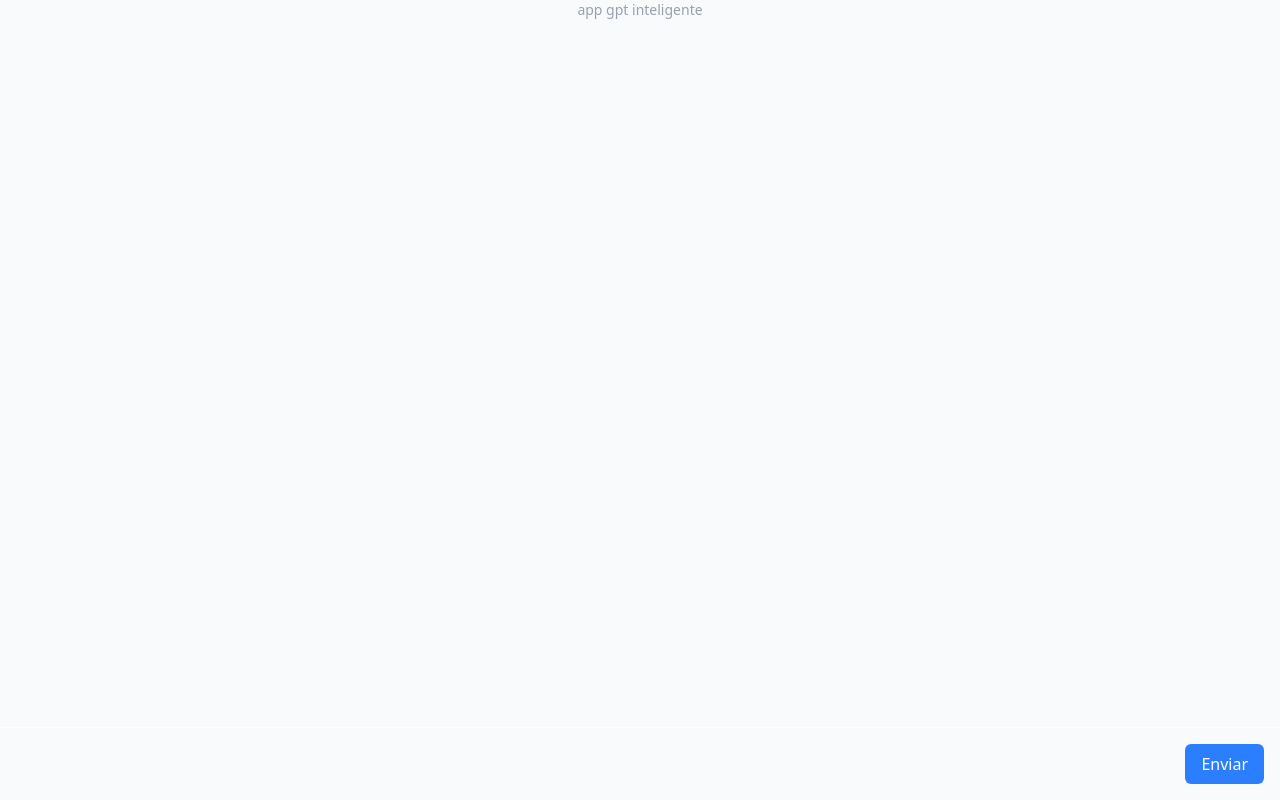
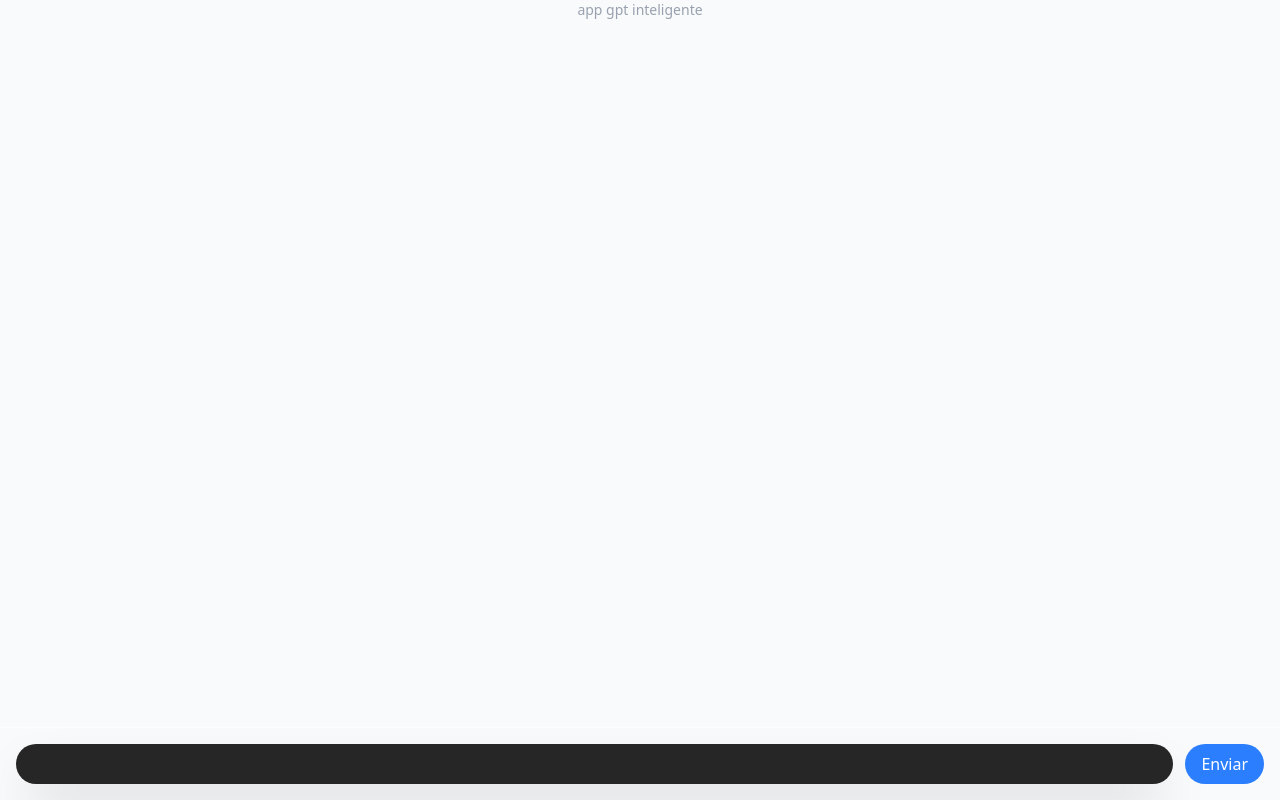
Before and after one commit to angelcgar/mi-chatbot, a React (Vite) app: page / in a window 1280 px wide. Built offline with nearby package versions, Linux system fonts and the light colour scheme.

Commit message:
style: mejorar estilos del input de ingresar el texto del usuario

```diff
--- a/src/components/ChatInput.tsx
+++ b/src/components/ChatInput.tsx
@@ -9,7 +9,7 @@ export function ChatInput({ value, disabled, onSend, onChange }: InputProps) {
 	return (
 		<div className="p-4 border-t flex gap-3">
 			<input
-				className="flex-1 active:border-none"
+				className="flex-1 shadow-2xl bg-neutral-800  text-white px-4 py-2 border-none outline-none focus:outline-none focus:ring-0 rounded-full"
 				value={value}
 				disabled={disabled}
 				onChange={(e) => onChange(e.target.value)}
@@ -19,7 +19,7 @@ export function ChatInput({ value, disabled, onSend, onChange }: InputProps) {
 				onClick={onSend}
 				disabled={disabled}
 				type="button"
-				className="bg-blue-500 text-white px-4 py-2 rounded-md disabled:bg-blue-300"
+				className="bg-blue-500 text-white px-4 py-2 disabled:bg-blue-300 rounded-full"
 			>
 				Enviar
 			</button>
```
